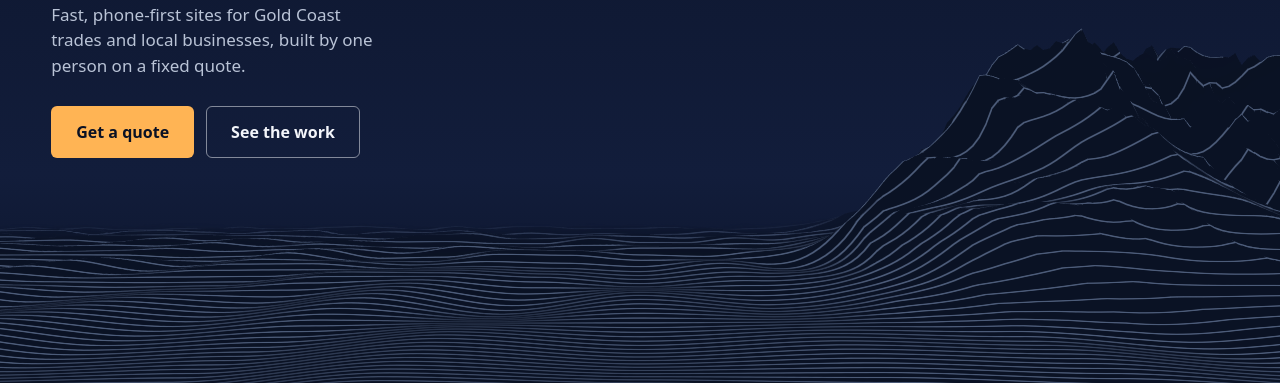
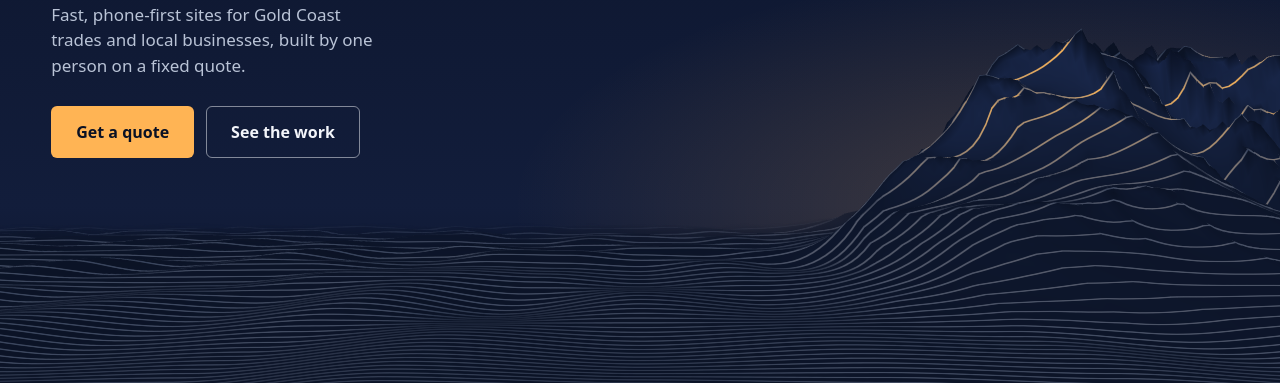
Before and after one commit to AbrarMahabub21/ridgeline-hero, a website built with Vite: page index.html in a window 1280 px wide. Shown: the part 417-800 px from the top of the page. Built offline with nearby package versions, Linux system fonts and the light colour scheme.

Commit message:
dawn light and the accent colour added

```diff
--- a/src/CSS/styles.css
+++ b/src/CSS/styles.css
@@ -63,7 +63,13 @@ a {
 .hero {
   min-height: 100svh;
   padding: calc(var(--header-height) + 2rem) var(--gutter) 17rem;
-  background: linear-gradient(to bottom, var(--night), var(--sky) 74%, var(--night));
+  /* Where the land meets the sky, measured from the top. main.js keeps it up to date. */
+  --horizon: 74%;
+
+  /* Two layers: a soft amber glow on the horizon, over the night-sky fade. */
+  background:
+    radial-gradient(60% 42% at 82% var(--horizon), rgb(255 180 84 / 0.2), transparent 70%),
+    linear-gradient(to bottom, var(--night), var(--sky) var(--horizon), var(--night));
   position: relative;
   overflow: hidden;
 }
--- a/src/main.js
+++ b/src/main.js
@@ -34,7 +34,8 @@ function composeScene() {
     peakHeight = 3;
   }
 
-  return {
+    return {
+    horizonFromTop,
     horizon: 1 - 2 * horizonFromTop, // WebGL counts from -1 (bottom) to 1 (top)
     peaksFrom,
     peakHeight,
@@ -42,8 +43,13 @@ function composeScene() {
 }
 
 function render() {
+  const scene = composeScene();
+
+  // Tell the CSS where the horizon is, so the sky glow lines up with the land.
+  hero.style.setProperty('--horizon', `${scene.horizonFromTop * 100}%`);
+
   renderer.resize();
-  renderer.draw(composeScene());
+  renderer.draw(scene);
 }
 
 if (renderer) {
--- a/src/scene/terrain.frag
+++ b/src/scene/terrain.frag
@@ -3,12 +3,16 @@ precision highp float;
 
 in float v_row;
 in float v_fade;
+in float v_light;
 
 out vec4 fragColor;
 
-const vec3 LAND = vec3(0.04, 0.07, 0.14);  // dark navy, LIKE --night
-const vec3 LINE = vec3(0.56, 0.65, 0.81);  // pale blue-grey
-const float LINE_WIDTH = 1.25;             // ridgeline thickness in pixels
+const vec3 LAND_DARK = vec3(0.04, 0.07, 0.14);  // land in shadow, the same as --night
+const vec3 LAND_LIT = vec3(0.11, 0.17, 0.32);   // land facing the light
+const vec3 LINE = vec3(0.56, 0.65, 0.81);       // a ridgeline in shadow
+const vec3 ACCENT = vec3(1.0, 0.71, 0.33);      // a ridgeline in the light, the same as --accent
+const float LINE_WIDTH = 1.25;                  // ridgeline thickness in pixels
+
 void main() {
   // How far is this pixel from the nearest ridgeline, in pixels?
   float rowsPerPixel = fwidth(v_row);
@@ -22,9 +26,13 @@ void main() {
   float pixelsBetweenLines = 1.0 / rowsPerPixel;
   line *= clamp(pixelsBetweenLines / (4.0 * LINE_WIDTH), 0.0, 1.0);
 
-  vec3 colour = mix(LAND, LINE, line * 0.5);
+  // Light turns the land a lighter blue, and turns the ridgelines from grey to amber.
+  vec3 land = mix(LAND_DARK, LAND_LIT, v_light * 0.8);
+  vec3 ridgeline = mix(LINE, ACCENT, v_light);
+  float lineStrength = line * mix(0.3, 1.0, v_light);
+
+  vec3 colour = mix(land, ridgeline, lineStrength);
 
   // Fade the far land out so it melts into the sky behind the canvas.
   fragColor = vec4(colour * v_fade, v_fade);
-
 }
--- a/src/scene/terrain.vert
+++ b/src/scene/terrain.vert
@@ -3,6 +3,8 @@
 in vec2 a_grid;
 out float v_row; // which ridgeline this point is on; whole numbers are where a line is drawn
 out float v_fade; // 1 near the camera, fading to 0 at the horizon
+out float v_light; // how much dawn light this point catches: 0 in shadow, 1 fully lit
+
 
 uniform float u_aspect;      // how much wider the view is than it is tall (never below 1)
 uniform float u_horizon;     // where the horizon sits on screen: -1 bottom, 1 top
@@ -12,6 +14,8 @@ uniform float u_peakHeight;  // how tall the tallest mountain can get
 const float FAR = 20.0;           // distance to the farthest row
 const float CAMERA_HEIGHT = 1.0;  // how high the camera is above the ground
 const float LINES = 44.0;         // how many ridgelines are drawn from near to far
+// The direction the dawn light comes from: the left, low in the sky, on the camera's side of the range.
+const vec3 SUN = vec3(-0.75, 0.30, -0.60);
 
 // A repeatable "random" number from 0 to 1 for a grid cell.
 // The same cell always gives the same number.
@@ -87,7 +91,20 @@ void main() {
 
   gl_Position = vec4(x, y, z, 1.0);
 
+ // Which way does the land face here? Measure the height a small step to the
+  // right and a small step further away, and build an arrow pointing straight
+  // out of the surface. That arrow is called the normal.
+  float nudge = 0.03 * depth;
+  float heightRight = terrainHeight(ground + vec2(nudge, 0.0));
+  float heightBehind = terrainHeight(ground + vec2(0.0, nudge));
+  vec3 normal = normalize(vec3(height - heightRight, nudge, height - heightBehind));
+
+  // Land facing the sun catches light. Crests catch more of it than valleys.
+  float facingSun = max(dot(normal, SUN), 0.0);
+  float crest = smoothstep(0.1, 0.5, height / u_peakHeight);
+
   // Values handed on to the fragment shader.
   v_row = a_grid.y * LINES;
   v_fade = 1.0 - smoothstep(FAR * 0.35, FAR, depth);
+  v_light = facingSun * mix(0.3, 1.0, crest);
 }
```
